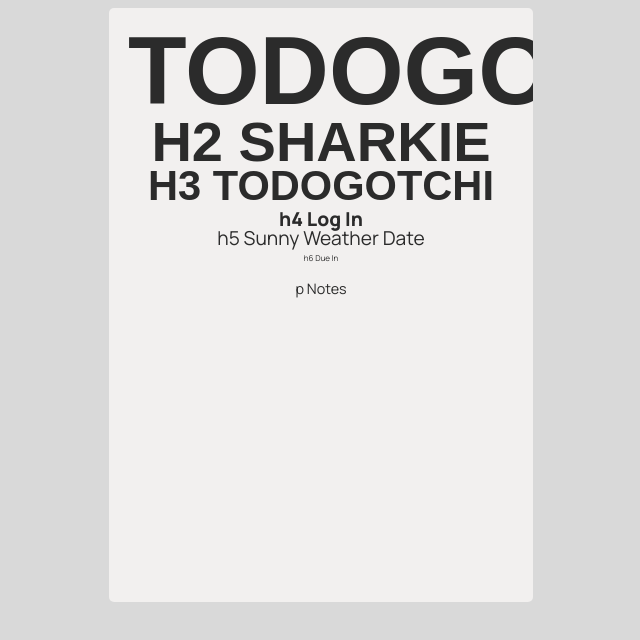
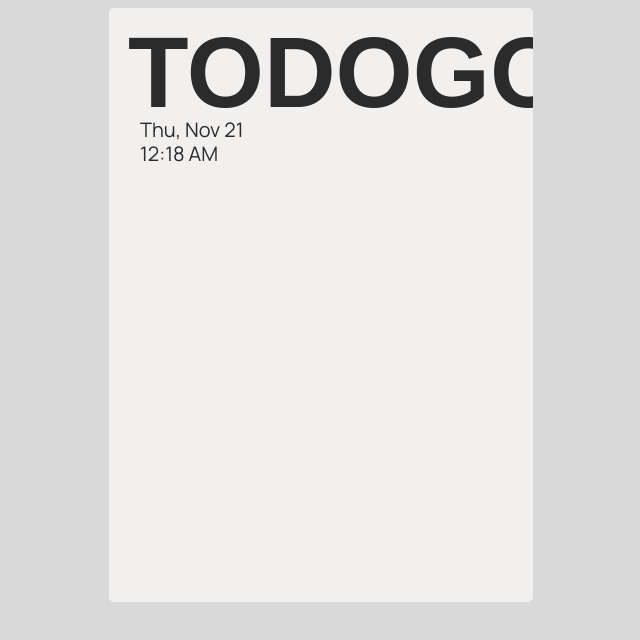
Before and after one commit to izakbunda/cs130, a React (Vite) app in the folder client/: page /landing in a window 1280 px wide. Shown: the top 640 px of the page, without its empty margins (319-959 px from the left). Built offline with nearby package versions, Linux system fonts and the light colour scheme; a web font is replaced by a local one.

Commit message:
Clock Component
Created clock.jsx and clock.css to dynamically style/create a clock component to be used on the Landing Page. Also additionaly changes to index.css

```diff
--- /dev/null
+++ b/client/src/components/clock.jsx
@@ -0,0 +1,39 @@
+import {React, useState, useEffect} from "react";
+import '../css/clock.css'
+/*
+  Clock component that will dynamically display the date and time
+  On the Landing Page.
+*/
+
+function useTime() {
+    const [time, setTime] = useState(() => new Date());
+    useEffect(() => {
+        const id = setInterval(() => {
+            setTime(new Date());
+        }, 1000);
+        return () => clearInterval(id);
+    }, []);
+    return time;
+}
+
+function Clock(){
+    const time = useTime();
+
+    const formattedDate = time.toLocaleDateString('en-US', {
+        weekday: 'short',
+        month: 'short',
+        day: '2-digit'
+    });
+    const formattedTime = time.toLocaleTimeString('en-US', {
+        hour: '2-digit',
+        minute: '2-digit',
+    });
+    return(
+        <div className="clock-continaer">
+            <span className="clock-date">{formattedDate}</span>
+            <span className="clock-time">{formattedTime}</span>
+        </div>
+    )
+}
+
+export default Clock;
--- /dev/null
+++ b/client/src/css/clock.css
@@ -0,0 +1,14 @@
+
+.clock-container{
+    text-align: left !important;
+}
+.clock-date, .clock-time {
+    display: block;
+    font-family: var(--main-font);
+    font-size: 1.25rem;
+    font-weight: 400;
+    line-height: 1.2;
+    margin: 0;
+    padding-left: 12px;
+
+}
--- a/client/src/css/index.css
+++ b/client/src/css/index.css
@@ -8,7 +8,6 @@
   height: 556px;
   margin: 0 auto;
   padding: 1.2rem;
-  text-align: center;
   overflow: hidden;
   border-radius: 5px;
   background-color: #F2F0EF;
@@ -44,7 +43,8 @@ body {
 /* h1: Todogotchi Main Title used in Login + Landin */
 h1 {
   font-family: var(--secondary-font);
-  font-size: 6rem;
+  text-align: center;
+  font-size: 6.2rem;
   font-weight: 600;
   line-height: .92;
   margin: 0;
@@ -81,9 +81,9 @@ h4 {
 /* h5 Information Text (Weather/Static App Text) */
 h5 {
   font-family: var(--main-font);
-  font-size: 1.2rem;
+  font-size: 1.4rem;
   font-weight: 400;
-  line-height: .5;
+  line-height: 1.2;
   margin: 0;
 }
 /* h6: Due Date Text */
--- a/client/src/main.jsx
+++ b/client/src/main.jsx
@@ -1,10 +1,11 @@
 import { StrictMode } from 'react'
 import { createRoot } from 'react-dom/client'
 import App from './App.jsx'
+import Landing from './screens/landing-page.jsx';
 import './css/index.css'
 
 createRoot(document.getElementById('root')).render(
   <StrictMode>
-    <App />
+    <Landing/>
   </StrictMode>,
 )
--- /dev/null
+++ b/client/src/screens/landing-page.jsx
@@ -0,0 +1,12 @@
+import { useState } from "react";
+import "../css/index.css";
+import Clock from '../components/clock'
+function Landing(){
+return(
+    <html>
+        <h1> Todogotchi </h1>
+        <Clock />
+    </html>
+)
+}
+export default Landing;
```
